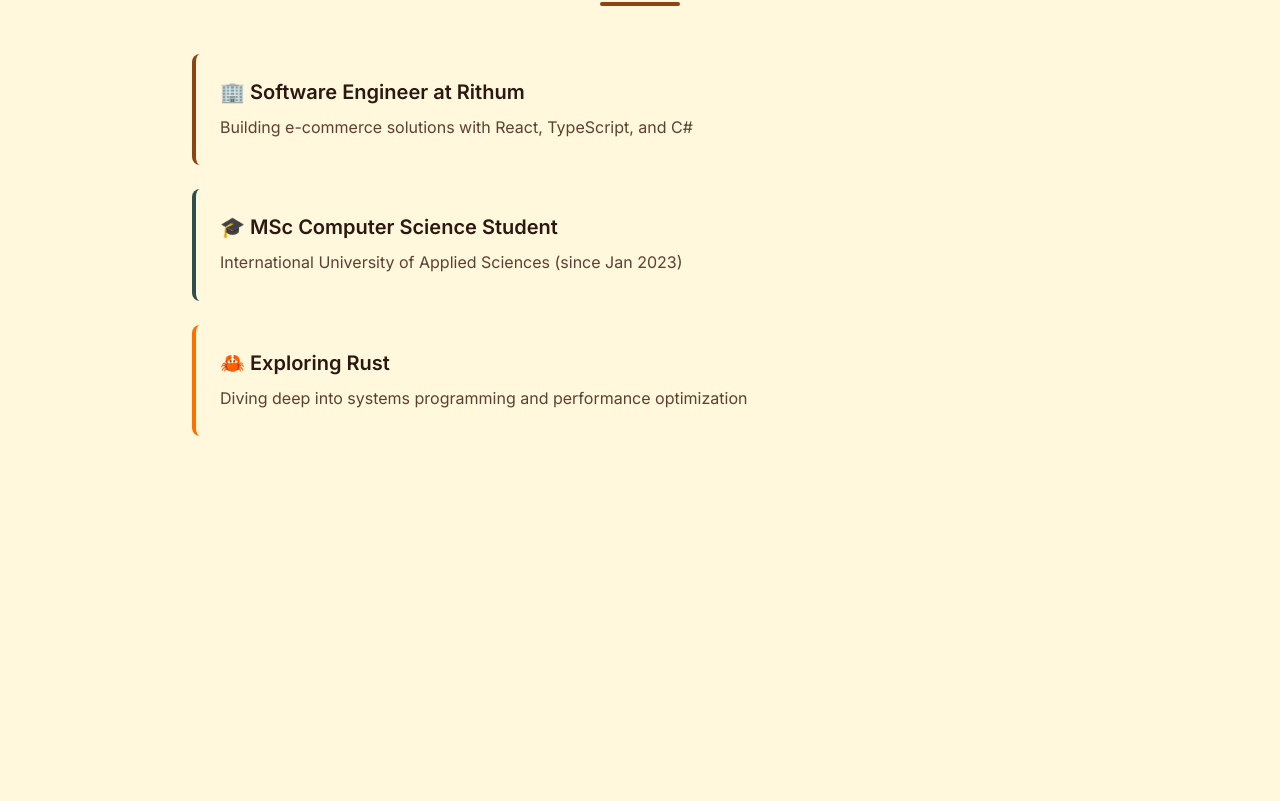
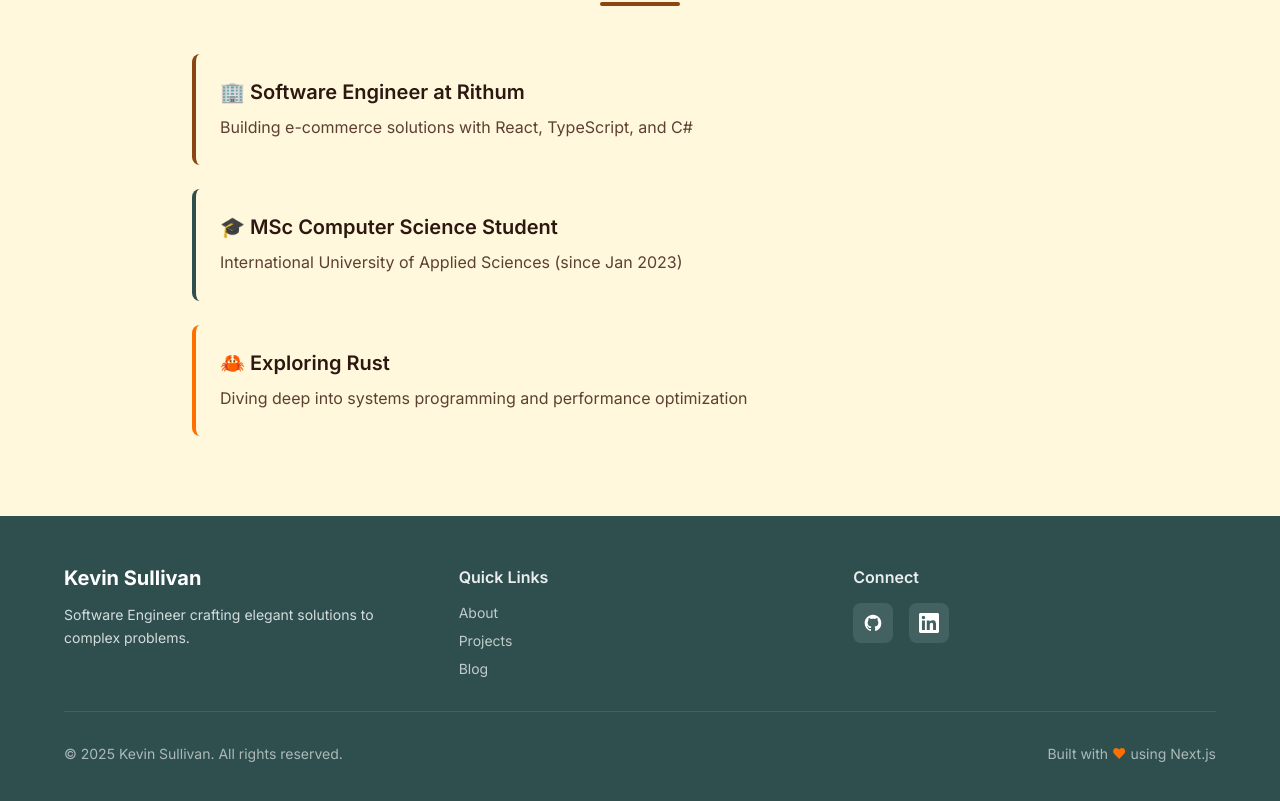
Before and after one commit to ks982579/sullivansoftware-dot-dev, a Next.js app: page / in a window 1280 px wide. Shown: the part 1399-2200 px from the top of the page. Before the commit the page ends 1915 px from the top, so only its background shows below. Built offline with nearby package versions, Linux system fonts and the light colour scheme; what @mui/material-nextjs would draw is missing.

Commit message:
Adding footer - professional

```diff
--- a/src/app/layout.tsx
+++ b/src/app/layout.tsx
@@ -2,6 +2,7 @@
 import { Inter } from "next/font/google";
 import { AppRouterCacheProvider } from "@mui/material-nextjs/v15-appRouter";
 import ThemeProvider from "@/components/ThemeProvider";
+import Footer from "@/components/Footer";
 import "@/app/globals.css";
 
 const inter = Inter({
@@ -25,7 +26,10 @@
     <html lang="en">
       <body className={`${inter.variable} antialiased font-sans`}>
         <AppRouterCacheProvider>
-          <ThemeProvider>{children}</ThemeProvider>
+          <ThemeProvider>
+            {children}
+            <Footer />
+          </ThemeProvider>
         </AppRouterCacheProvider>
       </body>
     </html>
--- /dev/null
+++ b/src/components/Footer.tsx
@@ -0,0 +1,109 @@
+import Link from "next/link";
+
+export default function Footer() {
+  const currentYear = new Date().getFullYear();
+
+  return (
+    <footer className="bg-secondary text-white py-12 px-6">
+      <div className="max-w-6xl mx-auto">
+        {/* Main Footer Content */}
+        <div className="grid md:grid-cols-3 gap-8 mb-8">
+          {/* Branding */}
+          <div>
+            <h3 className="text-xl font-bold mb-3">Kevin Sullivan</h3>
+            <p className="text-white/80 text-sm leading-relaxed">
+              Software Engineer crafting elegant solutions to complex problems.
+            </p>
+          </div>
+
+          {/* Quick Links */}
+          <div>
+            <h4 className="font-semibold mb-3 text-white/90">Quick Links</h4>
+            <ul className="space-y-2 text-sm">
+              <li>
+                <Link
+                  href="/about"
+                  className="text-white/70 hover:text-white transition-colors"
+                >
+                  About
+                </Link>
+              </li>
+              <li>
+                <Link
+                  href="/projects"
+                  className="text-white/70 hover:text-white transition-colors"
+                >
+                  Projects
+                </Link>
+              </li>
+              <li>
+                <Link
+                  href="/blogs"
+                  className="text-white/70 hover:text-white transition-colors"
+                >
+                  Blog
+                </Link>
+              </li>
+            </ul>
+          </div>
+
+          {/* Social Links */}
+          <div>
+            <h4 className="font-semibold mb-3 text-white/90">Connect</h4>
+            <div className="flex gap-4">
+              <a
+                href="https://github.com/ks982579"
+                target="_blank"
+                rel="noopener noreferrer"
+                className="w-10 h-10 bg-white/10 hover:bg-white/20 rounded-lg flex items-center justify-center transition-all transform hover:scale-110"
+                aria-label="GitHub"
+              >
+                <svg
+                  className="w-5 h-5"
+                  fill="currentColor"
+                  viewBox="0 0 24 24"
+                  aria-hidden="true"
+                >
+                  <path
+                    fillRule="evenodd"
+                    d="M12 2C6.477 2 2 6.484 2 12.017c0 4.425 2.865 8.18 6.839 9.504.5.092.682-.217.682-.483 0-.237-.008-.868-.013-1.703-2.782.605-3.369-1.343-3.369-1.343-.454-1.158-1.11-1.466-1.11-1.466-.908-.62.069-.608.069-.608 1.003.07 1.531 1.032 1.531 1.032.892 1.53 2.341 1.088 2.91.832.092-.647.35-1.088.636-1.338-2.22-.253-4.555-1.113-4.555-4.951 0-1.093.39-1.988 1.029-2.688-.103-.253-.446-1.272.098-2.65 0 0 .84-.27 2.75 1.026A9.564 9.564 0 0112 6.844c.85.004 1.705.115 2.504.337 1.909-1.296 2.747-1.027 2.747-1.027.546 1.379.202 2.398.1 2.651.64.7 1.028 1.595 1.028 2.688 0 3.848-2.339 4.695-4.566 4.943.359.309.678.92.678 1.855 0 1.338-.012 2.419-.012 2.747 0 .268.18.58.688.482A10.019 10.019 0 0022 12.017C22 6.484 17.522 2 12 2z"
+                    clipRule="evenodd"
+                  />
+                </svg>
+              </a>
+              <a
+                href="https://linkedin.com/in/kevinsullivan982"
+                target="_blank"
+                rel="noopener noreferrer"
+                className="w-10 h-10 bg-white/10 hover:bg-white/20 rounded-lg flex items-center justify-center transition-all transform hover:scale-110"
+                aria-label="LinkedIn"
+              >
+                <svg
+                  className="w-5 h-5"
+                  fill="currentColor"
+                  viewBox="0 0 24 24"
+                  aria-hidden="true"
+                >
+                  <path d="M20.447 20.452h-3.554v-5.569c0-1.328-.027-3.037-1.852-3.037-1.853 0-2.136 1.445-2.136 2.939v5.667H9.351V9h3.414v1.561h.046c.477-.9 1.637-1.85 3.37-1.85 3.601 0 4.267 2.37 4.267 5.455v6.286zM5.337 7.433c-1.144 0-2.063-.926-2.063-2.065 0-1.138.92-2.063 2.063-2.063 1.14 0 2.064.925 2.064 2.063 0 1.139-.925 2.065-2.064 2.065zm1.782 13.019H3.555V9h3.564v11.452zM22.225 0H1.771C.792 0 0 .774 0 1.729v20.542C0 23.227.792 24 1.771 24h20.451C23.2 24 24 23.227 24 22.271V1.729C24 .774 23.2 0 22.222 0h.003z" />
+                </svg>
+              </a>
+              {/* Add more social links as needed */}
+            </div>
+          </div>
+        </div>
+
+        {/* Bottom Bar */}
+        <div className="pt-8 border-t border-white/10 flex flex-col md:flex-row justify-between items-center gap-4 text-sm text-white/60">
+          <p>© {currentYear} Kevin Sullivan. All rights reserved.</p>
+          <p className="flex items-center gap-1">
+            Built with{" "}
+            <span className="text-accent-orange" aria-label="love">
+              ♥
+            </span>{" "}
+            using Next.js
+          </p>
+        </div>
+      </div>
+    </footer>
+  );
+}
```
